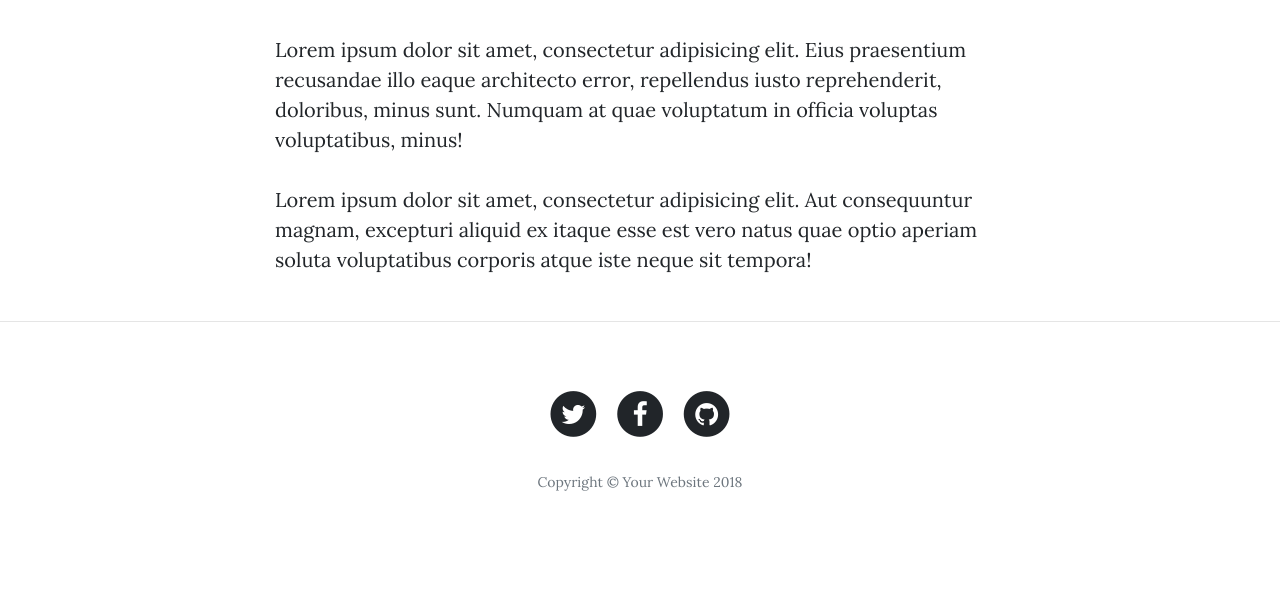
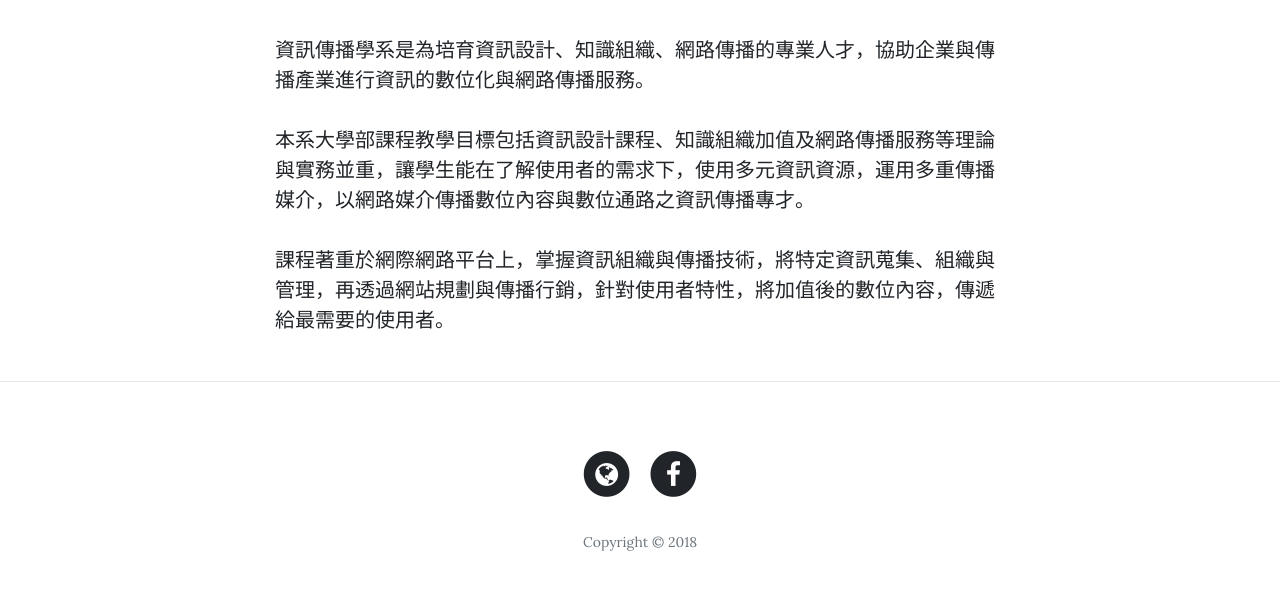
Before and after one commit to blahblahchiakimo/shuics106websitebycyw, a website: page about.html in a window 1280 px wide. Shown: the part 900-1490 px from the top of the page. Before the commit the page ends 1458 px from the top, so only its background shows below. Drawn offline with nearby package versions, Linux system fonts and the light colour scheme.

Commit message:
Update about.html

```diff
--- a/about.html
+++ b/about.html
@@ -42,7 +42,7 @@
               <a class="nav-link" href="about.html">About</a>
             </li>
             <li class="nav-item">
-              <a class="nav-link" href="post.html">Sample Post</a>
+              <a class="nav-link" href="post.html">Post</a>
             </li>
             <li class="nav-item">
               <a class="nav-link" href="contact.html">Contact</a>
@@ -72,8 +72,10 @@
       <div class="row">
         <div class="col-lg-8 col-md-10 mx-auto">
           <iframe width="560" height="315" src="https://www.youtube.com/embed/F2NHouSzHh4" frameborder="0" allow="autoplay; encrypted-media" allowfullscreen></iframe>
-          <p>Lorem ipsum dolor sit amet, consectetur adipisicing elit. Eius praesentium recusandae illo eaque architecto error, repellendus iusto reprehenderit, doloribus, minus sunt. Numquam at quae voluptatum in officia voluptas voluptatibus, minus!</p>
-          <p>Lorem ipsum dolor sit amet, consectetur adipisicing elit. Aut consequuntur magnam, excepturi aliquid ex itaque esse est vero natus quae optio aperiam soluta voluptatibus corporis atque iste neque sit tempora!</p>
+          <p>資訊傳播學系是為培育資訊設計、知識組織、網路傳播的專業人才，協助企業與傳播產業進行資訊的數位化與網路傳播服務。</p>
+          <p>本系大學部課程教學目標包括資訊設計課程、知識組織加值及網路傳播服務等理論與實務並重，讓學生能在了解使用者的需求下，使用多元資訊資源，運用多重傳播媒介，以網路媒介傳播數位內容與數位通路之資訊傳播專才。</p>
+          <p>課程著重於網際網路平台上，掌握資訊組織與傳播技術，將特定資訊蒐集、組織與管理，再透過網站規劃與傳播行銷，針對使用者特性，將加值後的數位內容，傳遞給最需要的使用者。</p>
+
         </div>
       </div>
     </div>
@@ -87,31 +89,23 @@
           <div class="col-lg-8 col-md-10 mx-auto">
             <ul class="list-inline text-center">
               <li class="list-inline-item">
-                <a href="#">
+                <a href="http://ic.shu.edu.tw/">
                   <span class="fa-stack fa-lg">
                     <i class="fa fa-circle fa-stack-2x"></i>
-                    <i class="fa fa-twitter fa-stack-1x fa-inverse"></i>
+                    <i class="fa fa-globe fa-stack-1x fa-inverse"></i>
                   </span>
                 </a>
               </li>
               <li class="list-inline-item">
-                <a href="#">
+                <a href="https://www.facebook.com/icssc/">
                   <span class="fa-stack fa-lg">
                     <i class="fa fa-circle fa-stack-2x"></i>
                     <i class="fa fa-facebook fa-stack-1x fa-inverse"></i>
                   </span>
                 </a>
               </li>
-              <li class="list-inline-item">
-                <a href="#">
-                  <span class="fa-stack fa-lg">
-                    <i class="fa fa-circle fa-stack-2x"></i>
-                    <i class="fa fa-github fa-stack-1x fa-inverse"></i>
-                  </span>
-                </a>
-              </li>
             </ul>
-            <p class="copyright text-muted">Copyright &copy; Your Website 2018</p>
+            <p class="copyright text-muted">Copyright &copy;  2018</p>
           </div>
         </div>
       </div>
```
